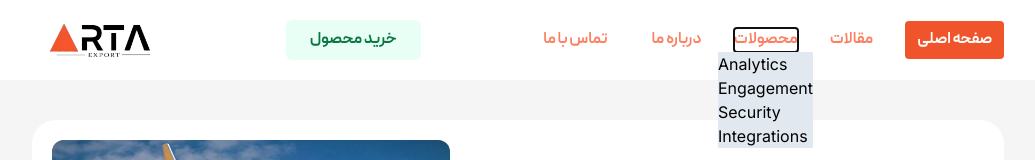
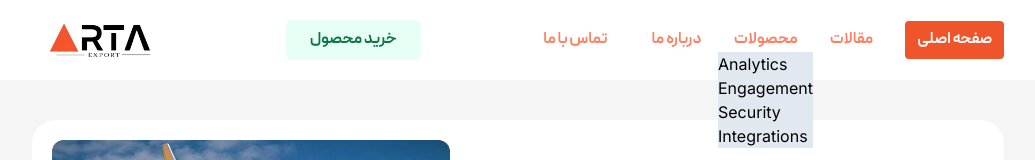
Before and after one commit to MianajiAli/next-sherkati, a Next.js app: page / in a window 1280 px wide. Both pictures are taken after a click on the button "محصولات". Shown: the top 160 px of the page, without its empty margins (122-1157 px from the left). Built offline with nearby package versions, Linux system fonts and the light colour scheme.

Commit message:
Fix: Button's outline

```diff
--- a/app/globals.css
+++ b/app/globals.css
@@ -12,4 +12,12 @@
 }
 body {
 	-webkit-text-size-adjust: 100%; /* or auto or none */
+	button:focus {
+		outline: none; /* Removes outline for all browsers */
+	}
+
+	button:-moz-focusring {
+		outline: none; /* Specifically targets Firefox */
+	}
+
 }
--- a/components/TestNavbar.tsx
+++ b/components/TestNavbar.tsx
@@ -4,7 +4,7 @@ export default function Product() {
     return (
         <Popover className="relative ">
             <PopoverButton>محصولات</PopoverButton>
-            <PopoverPanel anchor="bottom" className="flex flex-col bg-slate-200 margin: 0px;">
+            <PopoverPanel anchor="bottom" className="flex flex-col bg-slate-200 m-0 focus:outline-none border-0">
                 <a href="/analytics">Analytics</a>
                 <a href="/engagement">Engagement</a>
                 <a href="/security">Security</a>
```
